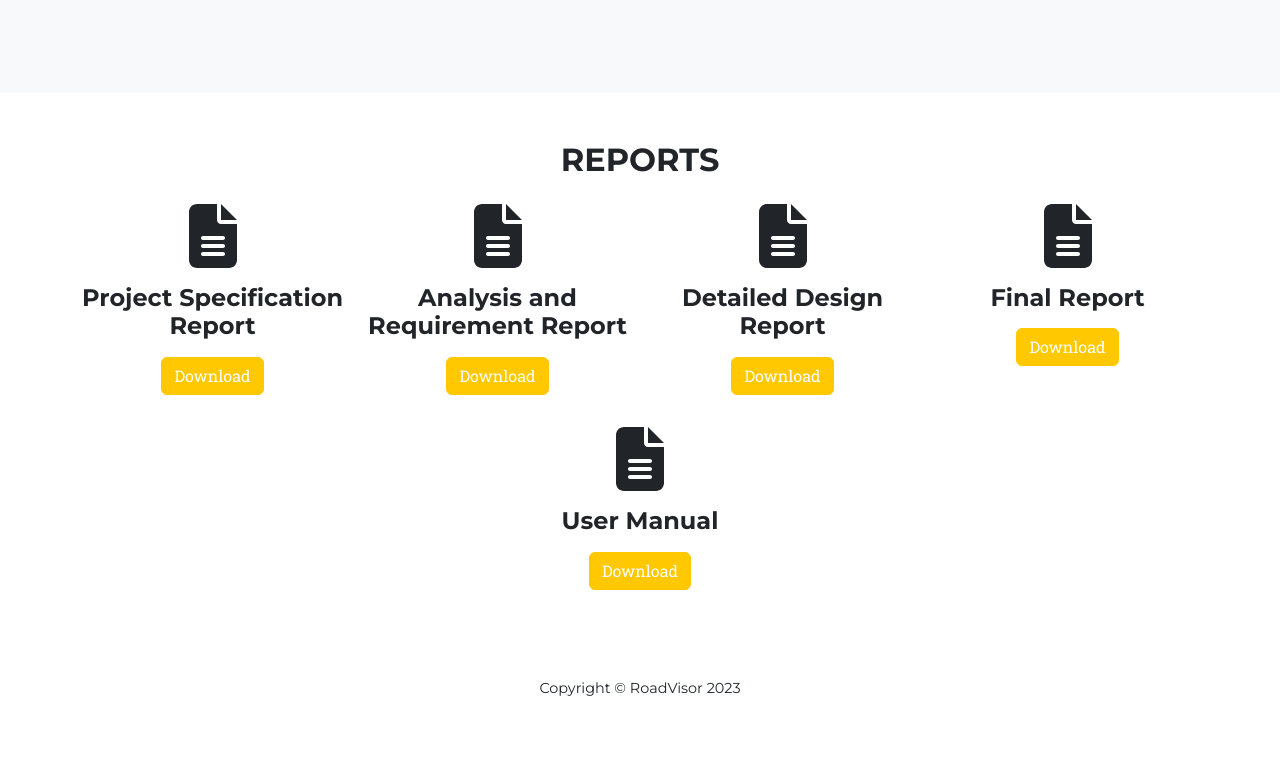
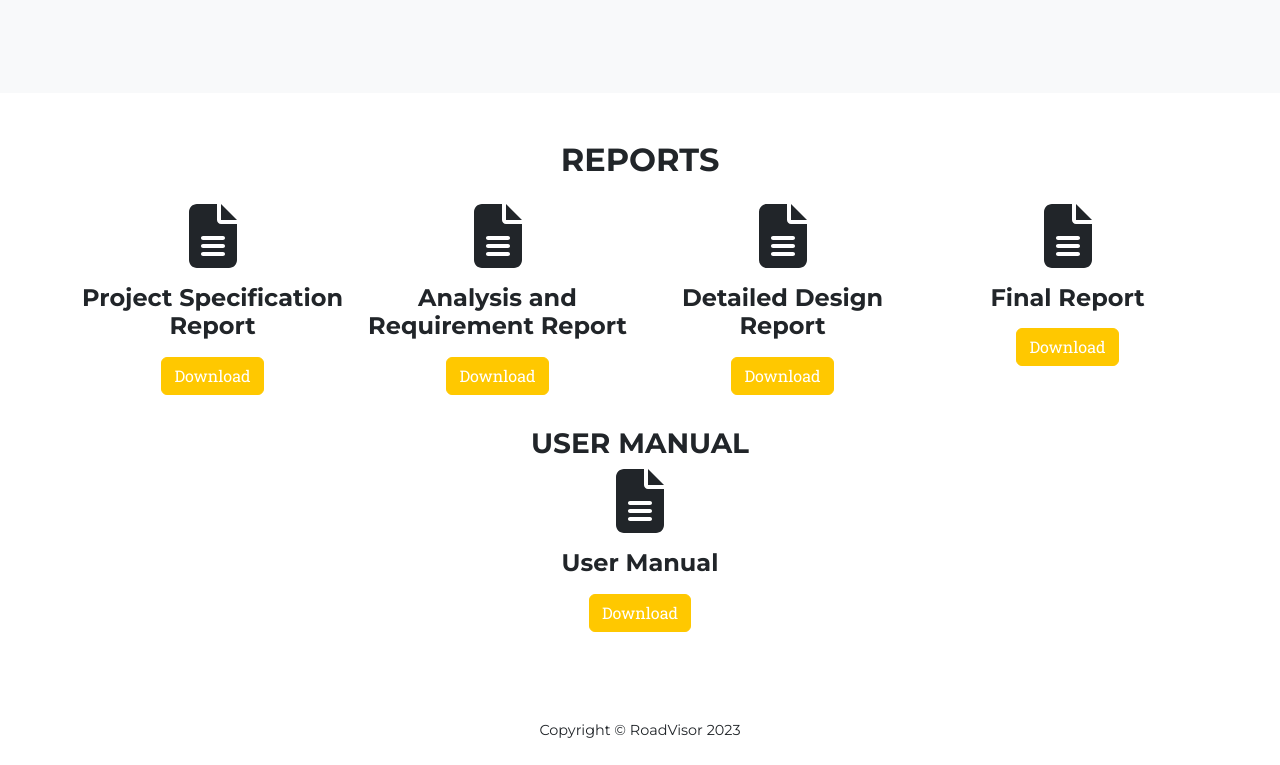
Before and after one commit to AmmaarIftikhar/roadvisor.github.io, a plain HTML site: page index.html in a window 1280 px wide. Shown: the part 2756-3521 px from the top of the page. Before the commit the page ends 3480 px from the top, so only its background shows below. Drawn offline with nearby package versions, Linux system fonts and the light colour scheme.

Commit message:
Update index.html

```diff
--- a/index.html
+++ b/index.html
@@ -177,9 +177,10 @@
             </div>
             <div class="row text-center">
                <div class="col-12 my-3">
-                  <i class="fas fa-file-alt fa-4x"></i>
-                  <h4 class="my-3">User Manual</h4>
-                  <a href="assets/reports/User_Manual.pdf" class="btn btn-primary" download>Download</a>
+                   <h3 class="section-heading text-uppercase">User Manual</h3>
+                   <i class="fas fa-file-alt fa-4x"></i>
+                   <h4 class="my-3">User Manual</h4>
+                   <a href="assets/reports/User_Manual.pdf" class="btn btn-primary" download>Download</a>
                </div>
             </div>
          </div>
```
